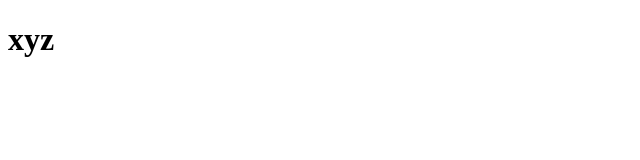
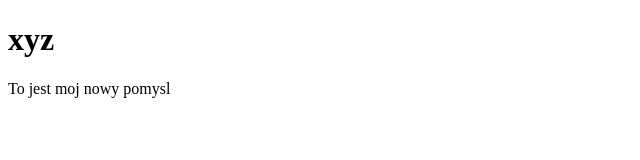
Before and after one commit to martynawekwerth/test, a plain HTML site: page index.html in a window 1280 px wide. Shown: the whole page, without its empty margins (0-640 px from the left). Drawn offline with Linux system fonts and the light colour scheme.

Commit message:
added my idea

```diff
--- a/index.html
+++ b/index.html
@@ -7,5 +7,6 @@
 </head>
 <body>
     <h1>xyz</h1>
+    <p>To jest moj nowy pomysl</p>
 </body>
 </html>
```
